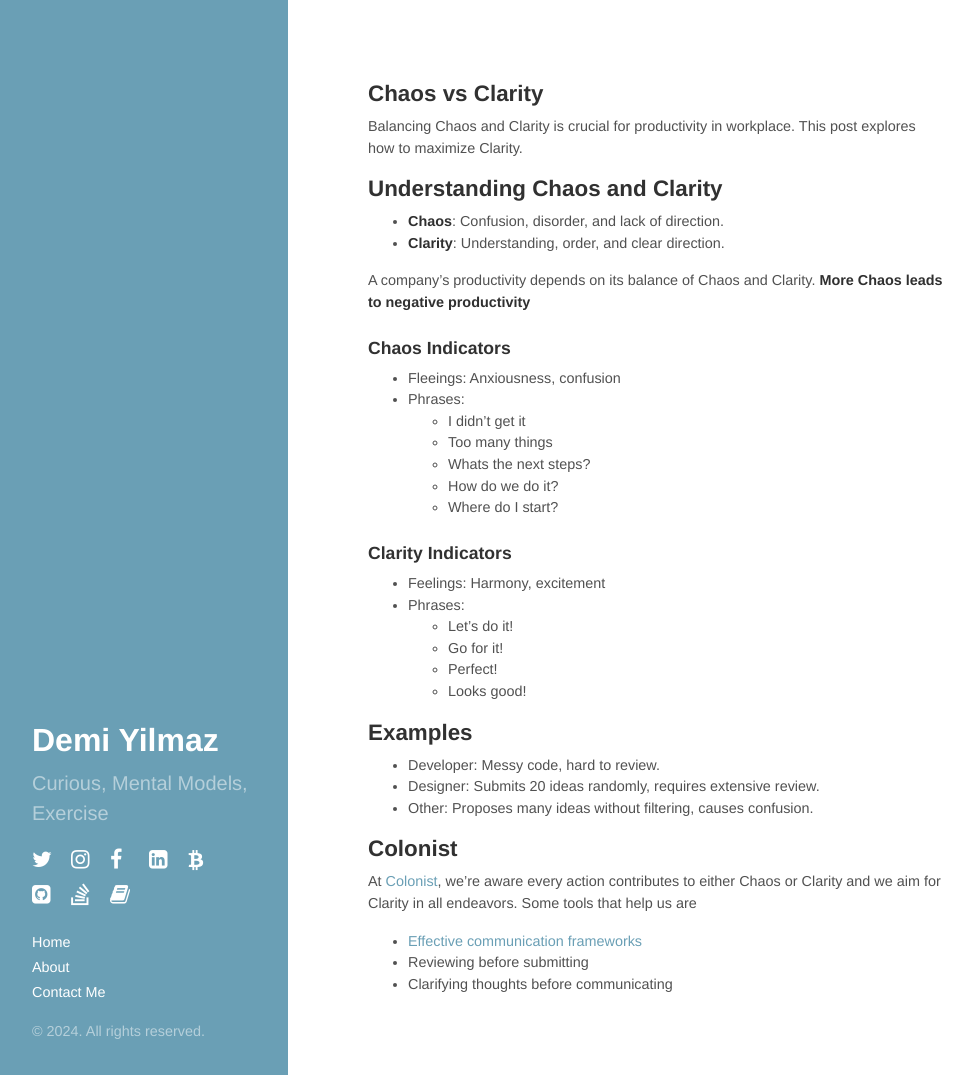
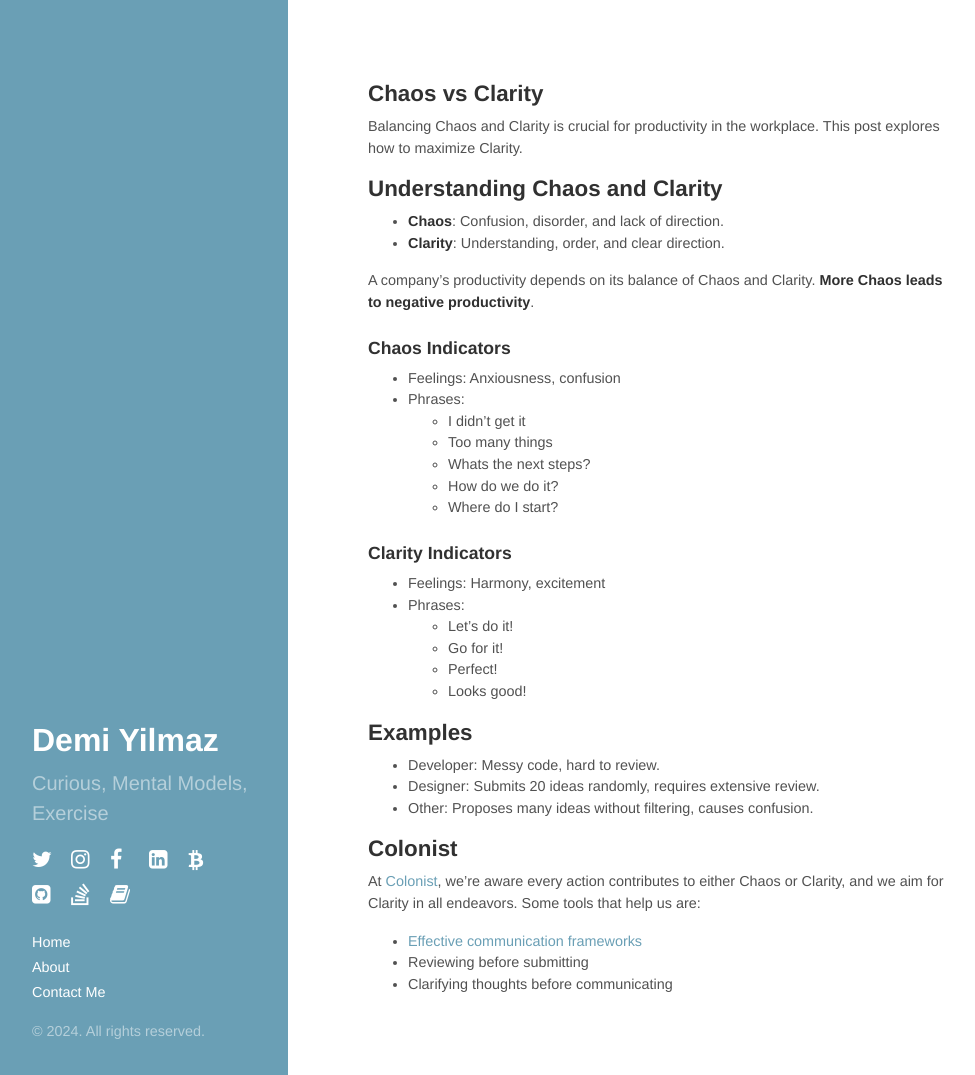
Before and after one commit to demiculus/demiculus.github.io, a Jekyll site: the page built from chaos.md, in a window 1280 px wide and 1075 px high. Shown: the whole window, without its empty margins (0-975 px from the left). Built offline with Jekyll 4.4.1, drawn with Linux system fonts in a browser that asks for light colours; nearby versions of some CDN libraries.

Commit message:
update chaos

```diff
--- a/chaos.md
+++ b/chaos.md
@@ -5,18 +5,18 @@ title: Chaos vs Clarity
 
 ## Chaos vs Clarity
 
-Balancing Chaos and Clarity is crucial for productivity in workplace. This post explores how to maximize Clarity.
+Balancing Chaos and Clarity is crucial for productivity in the workplace. This post explores how to maximize Clarity.
 
 ## Understanding Chaos and Clarity
 
 - **Chaos**: Confusion, disorder, and lack of direction.
 - **Clarity**: Understanding, order, and clear direction.
 
-A company's productivity depends on its balance of Chaos and Clarity. **More Chaos leads to negative productivity**
+A company's productivity depends on its balance of Chaos and Clarity. **More Chaos leads to negative productivity**.
 
 ### Chaos Indicators
 
-- Fleeings: Anxiousness, confusion
+- Feelings: Anxiousness, confusion
 - Phrases:
   - I didn't get it
   - Too many things
@@ -41,7 +41,7 @@ A company's productivity depends on its balance of Chaos and Clarity. **More Cha
 
 ## Colonist
 
-At [Colonist](https://colonist.io/), we're aware every action contributes to either Chaos or Clarity and we aim for Clarity in all endeavors. Some tools that help us are
+At [Colonist](https://colonist.io/), we're aware every action contributes to either Chaos or Clarity, and we aim for Clarity in all endeavors. Some tools that help us are:
 - [Effective communication frameworks](https://demiculus.com/communication/)
 - Reviewing before submitting
 - Clarifying thoughts before communicating
```
